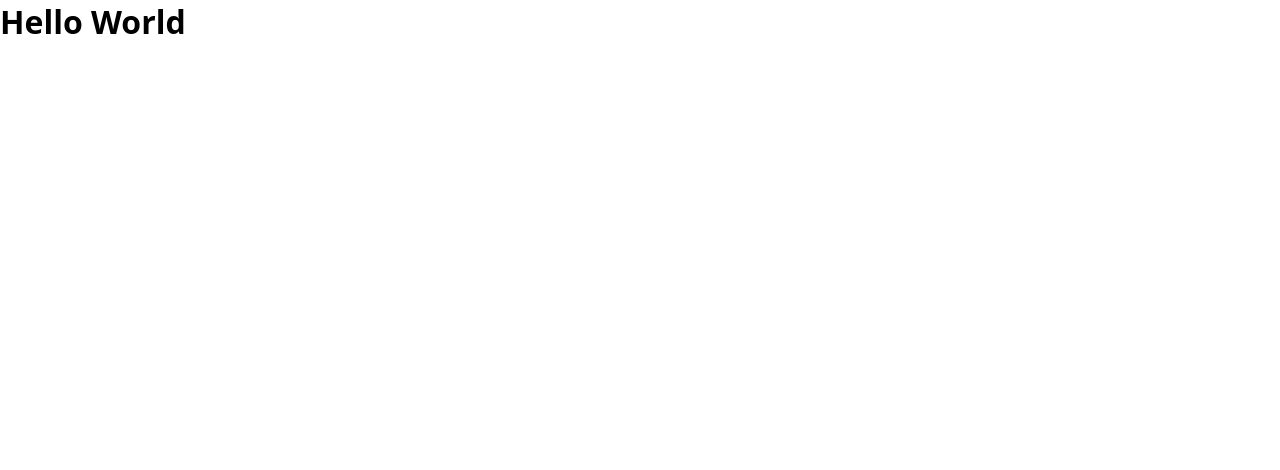
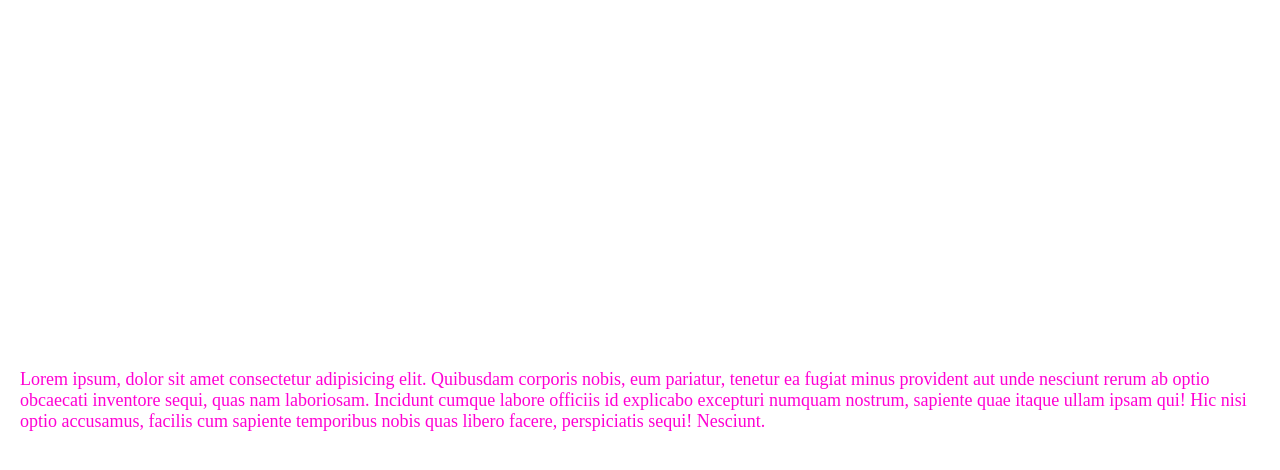
Before and after one commit to truongPhi9/MusicCloud, a plain HTML site: page index.html in a window 1280 px wide. Drawn offline with Linux system fonts and the light colour scheme.

Commit message:
Upload New Project

```diff
--- a/Public/Css/main.css
+++ /dev/null
@@ -1,14 +0,0 @@
-* {
-    padding: 0;
-    margin: 0;
-    box-sizing: border-box;
-    font-family: system-ui, -apple-system, BlinkMacSystemFont, 'Segoe UI', Roboto, Oxygen, Ubuntu, Cantarell, 'Open Sans', 'Helvetica Neue', sans-serif;
-}
-
-:root {
-    --hover-audio: #27a060;
-    --color-audio: #59CD90;
-    --color-background: rgb(233, 233, 233);
-    --background-box-music: #5F7470;
-    --colorText: rgb(255, 255, 255);
-}
--- /dev/null
+++ b/Public/Sass/style.scss
@@ -0,0 +1,35 @@
+* {
+    padding: 0;
+    margin: 0;
+    box-sizing: border-box;
+}
+
+$textColor: red;
+
+@mixin absoluteElement($dir: "center") {
+    @if($dir == "center") {
+        top: 50%;
+        left: 50%;
+        transform: translate(-50%, -50%);
+    }
+}
+
+.container {
+    position: absolute;
+    @include absoluteElement(center);
+    width: 100%;
+    height: fit-content;
+    &-title {
+        padding: 20px;
+        &:hover {
+            background-color: $textColor;
+        }
+        &-text {
+            font-size: 18px;
+            color: rgb(255, 0, 212);
+        }
+        &:hover &-text {
+            color: white;
+        }
+    }
+}
--- a/index.html
+++ b/index.html
@@ -5,11 +5,18 @@
     <meta http-equiv="X-UA-Compatible" content="IE=edge">
     <meta name="viewport" content="width=device-width, initial-scale=1.0">
     <script src="https://kit.fontawesome.com/3997d60de2.js" crossorigin="anonymous"></script>
-    <link rel="stylesheet" href="Public/Css/main.css">
+    <link rel="stylesheet" href="Public/Sass/style.css">
     <title>MusicCloud</title>
 </head>
 <body>
-    <h1>Hello World</h1>
+    <div class="container">
+        <div class="container-title">
+            <div class="container-title-text">
+                Lorem ipsum, dolor sit amet consectetur adipisicing elit. Quibusdam corporis nobis, eum pariatur, tenetur ea fugiat minus provident aut unde nesciunt rerum ab optio obcaecati inventore sequi, quas nam laboriosam.
+                Incidunt cumque labore officiis id explicabo excepturi numquam nostrum, sapiente quae itaque ullam ipsam qui! Hic nisi optio accusamus, facilis cum sapiente temporibus nobis quas libero facere, perspiciatis sequi! Nesciunt.
+            </div>
+        </div>
+    </div>
 </body>
 </html>
 <script src="Public/js/main.js"></script>
```
Also changed, not shown: Public/Sass/style.css (added), 1 other file.
